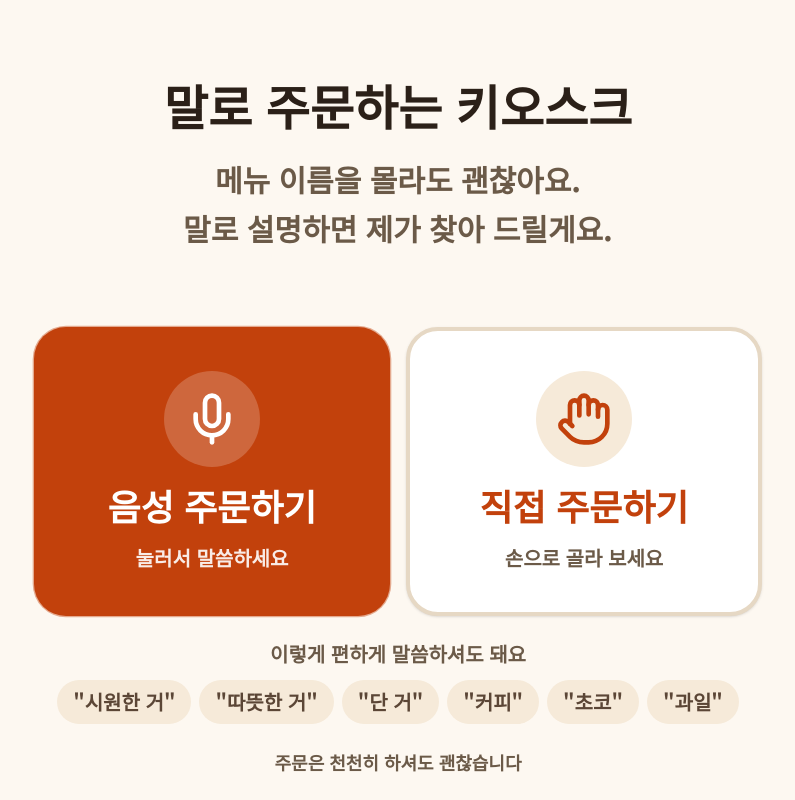
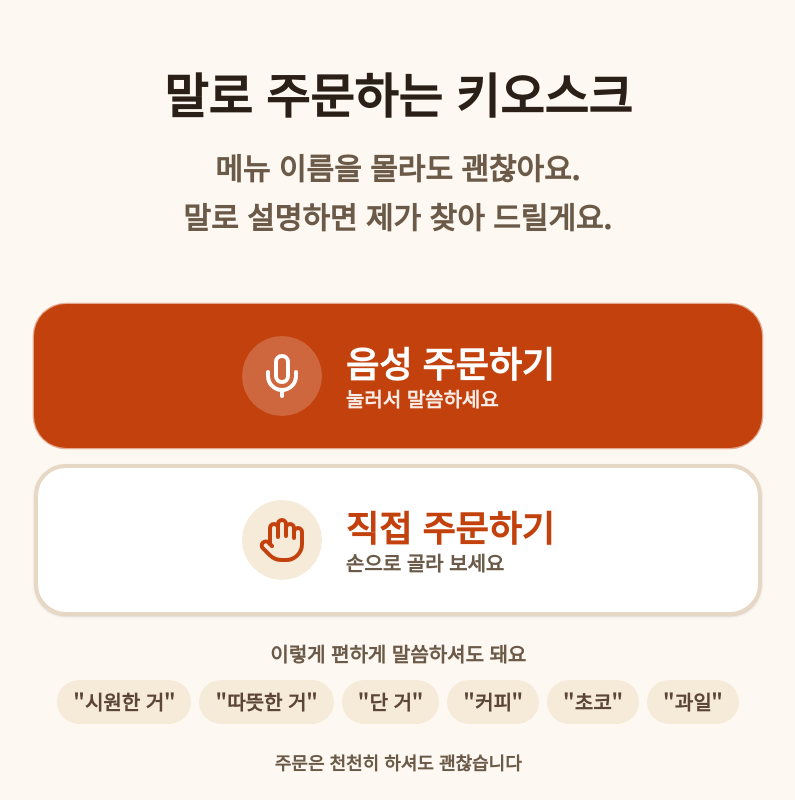
Before and after one commit to rladmtj007-cell/makerton, a Next.js app: page / in a window 1280 px wide. Shown: the whole page, without its empty margins (242-1037 px from the left). Built offline with nearby package versions, Linux system fonts and the light colour scheme.

Commit message:
feat: update home screen layout and button styles for better UX

```diff
--- a/components/kiosk/screen-home.tsx
+++ b/components/kiosk/screen-home.tsx
@@ -69,30 +69,34 @@ export function ScreenHome() {
         </p>
       </section>
 
-      {/* Two big tiles, side by side, like the reference kiosk */}
-      <section className="mt-6 grid grid-cols-2 gap-4">
+      {/* Two big tiles, stacked vertically */}
+      <section className="mt-6 flex flex-col gap-4">
         <button
           type="button"
           onClick={startVoice}
-          className="animate-pulse-ring flex flex-col items-center justify-center gap-4 rounded-[2rem] bg-primary px-6 py-10 text-primary-foreground shadow-xl transition hover:brightness-105 focus:outline-none focus-visible:ring-4 focus-visible:ring-ring"
+          className="animate-pulse-ring flex items-center justify-center gap-6 rounded-[2rem] bg-primary px-8 py-8 text-primary-foreground shadow-xl transition hover:brightness-105 focus:outline-none focus-visible:ring-4 focus-visible:ring-ring"
         >
-          <span className="flex h-24 w-24 items-center justify-center rounded-full bg-primary-foreground/20">
-            <Mic className="h-14 w-14" aria-hidden="true" />
+          <span className="flex h-20 w-20 shrink-0 items-center justify-center rounded-full bg-primary-foreground/20">
+            <Mic className="h-12 w-12" aria-hidden="true" />
           </span>
-          <span className="text-balance text-4xl font-black leading-tight">음성 주문하기</span>
-          <span className="text-xl font-bold opacity-90">눌러서 말씀하세요</span>
+          <span className="flex flex-col items-start">
+            <span className="text-4xl font-black leading-tight">음성 주문하기</span>
+            <span className="text-xl font-bold opacity-90">눌러서 말씀하세요</span>
+          </span>
         </button>
 
         <button
           type="button"
           onClick={browse}
-          className="flex flex-col items-center justify-center gap-4 rounded-[2rem] border-4 border-primary bg-card px-6 py-10 text-card-foreground shadow-sm transition hover:bg-secondary focus:outline-none focus-visible:ring-4 focus-visible:ring-ring"
+          className="flex items-center justify-center gap-6 rounded-[2rem] border-4 border-primary bg-card px-8 py-8 text-card-foreground shadow-sm transition hover:bg-secondary focus:outline-none focus-visible:ring-4 focus-visible:ring-ring"
         >
-          <span className="flex h-24 w-24 items-center justify-center rounded-full bg-secondary">
-            <Hand className="h-14 w-14 text-primary" aria-hidden="true" />
+          <span className="flex h-20 w-20 shrink-0 items-center justify-center rounded-full bg-secondary">
+            <Hand className="h-12 w-12 text-primary" aria-hidden="true" />
           </span>
-          <span className="text-4xl font-black leading-tight text-primary">직접 주문하기</span>
-          <span className="text-xl font-bold text-muted-foreground">손으로 골라 보세요</span>
+          <span className="flex flex-col items-start">
+            <span className="text-4xl font-black leading-tight text-primary">직접 주문하기</span>
+            <span className="text-xl font-bold text-muted-foreground">손으로 골라 보세요</span>
+          </span>
         </button>
       </section>
 
```
